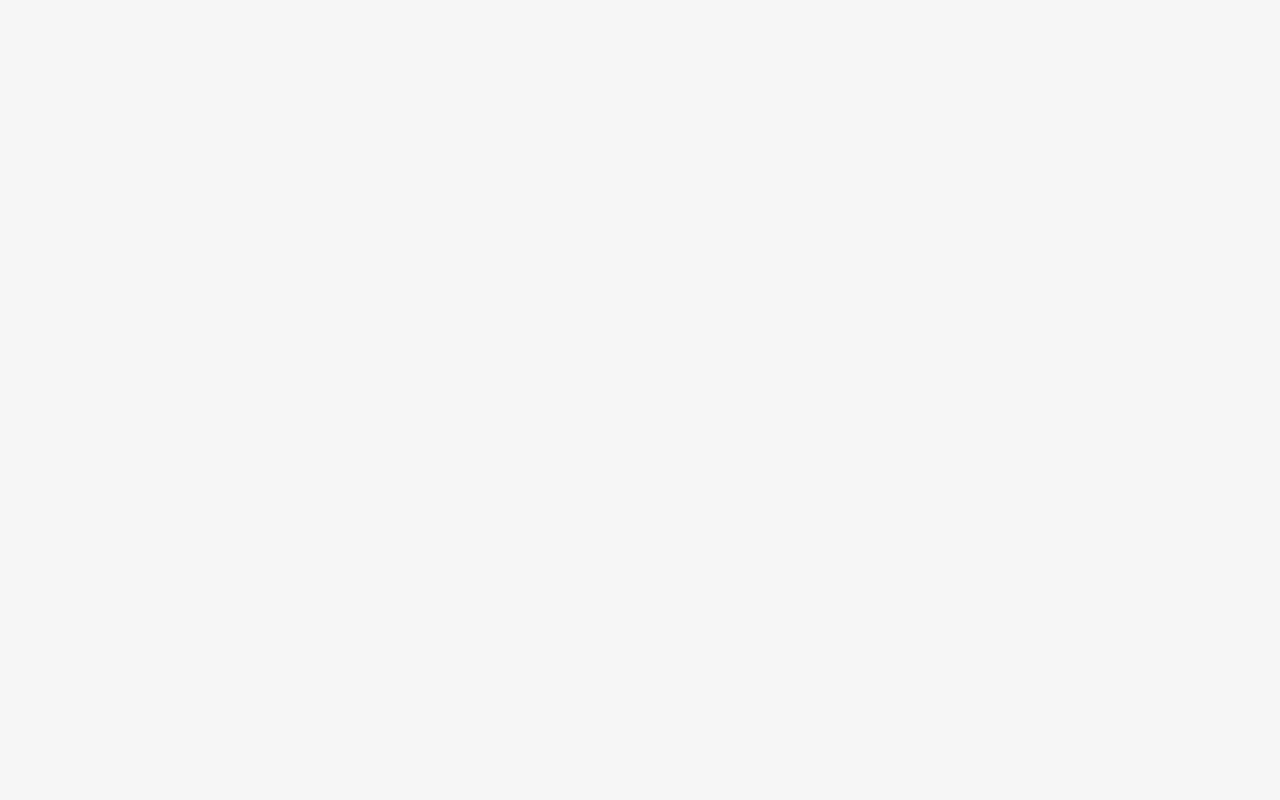
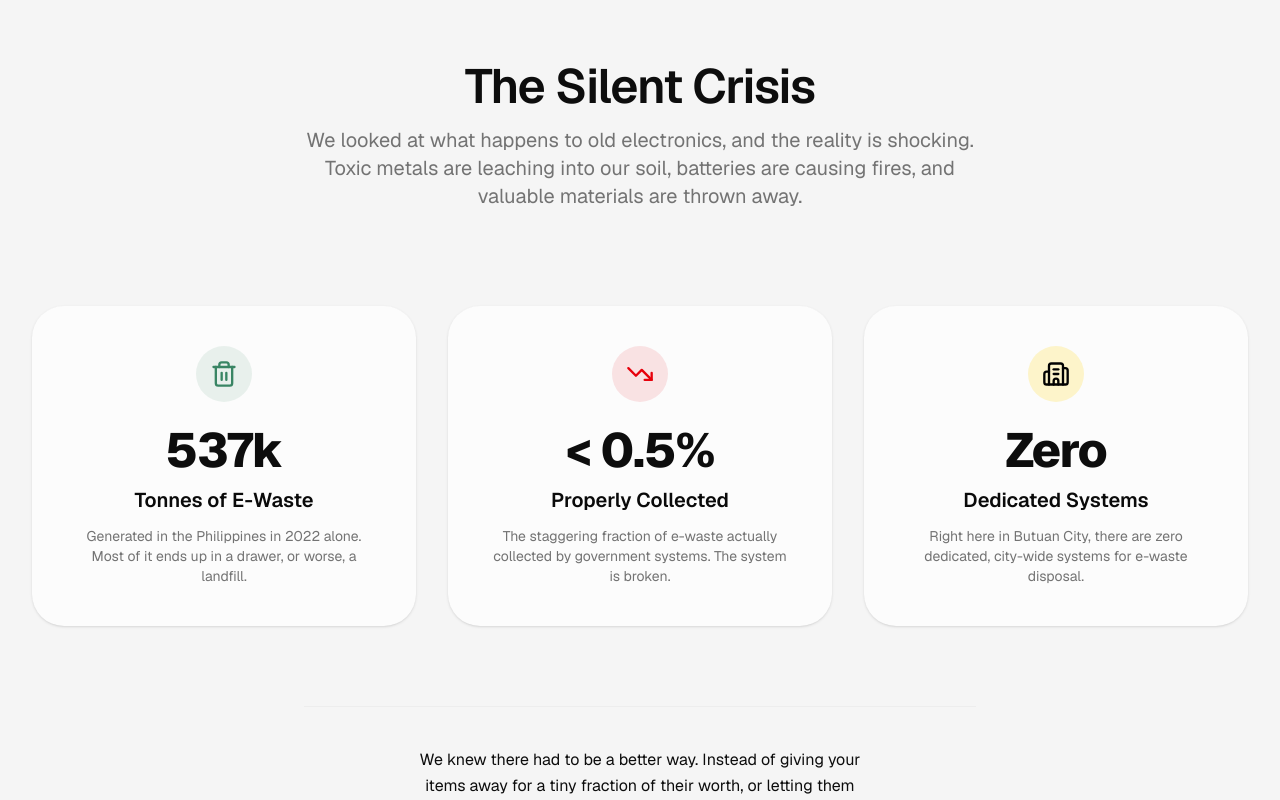
Before and after one commit to Jetrossgalinato/E-wise, a Next.js app: page /landing in a window 1280 px wide. Shown: the part 1280-2080 px from the top of the page. Before the commit the page ends 1213 px from the top, so only its background shows below. Built offline with nearby package versions, Linux system fonts and the light colour scheme.

Commit message:
feat: add problem section component

```diff
--- /dev/null
+++ b/app/landing/components/problem-section.tsx
@@ -0,0 +1,94 @@
+import React from "react";
+import { Trash2, TrendingDown, Building2 } from "lucide-react";
+import {
+  TypographyH2,
+  TypographyLead,
+  TypographyLarge,
+  TypographyMuted,
+  TypographyP,
+} from "@/components/ui/typography";
+
+const ProblemSection: React.FC = () => {
+  return (
+    <section className="w-full py-20 md:py-32 bg-secondary/30 border-y border-border transition-colors duration-300">
+      <div className="max-w-7xl mx-auto px-4 sm:px-6 lg:px-8">
+        {/* Section Header */}
+        <div className="max-w-2xl mx-auto text-center mb-16 md:mb-24 [&_h2]:border-none [&_h2]:pb-0">
+          <TypographyH2>The Silent Crisis</TypographyH2>
+          <div className="mt-4">
+            <TypographyLead>
+              We looked at what happens to old electronics, and the reality is
+              shocking. Toxic metals are leaching into our soil, batteries are
+              causing fires, and valuable materials are thrown away.
+            </TypographyLead>
+          </div>
+        </div>
+
+        {/* Statistics Grid */}
+        <div className="grid grid-cols-1 md:grid-cols-3 gap-8 mb-20">
+          {/* Stat Card 1 */}
+          <div className="flex flex-col items-center text-center p-8 lg:p-10 rounded-[2rem] bg-card text-card-foreground shadow-sm hover:shadow-md transition-all duration-300 h-full">
+            <div className="h-14 w-14 rounded-full bg-primary/10 flex items-center justify-center mb-6 text-primary">
+              <Trash2 className="w-7 h-7" />
+            </div>
+            <span className="text-4xl lg:text-5xl font-extrabold tracking-tight mb-3 text-foreground">
+              537k
+            </span>
+            <TypographyLarge>Tonnes of E-Waste</TypographyLarge>
+            <div className="mt-3 flex-1">
+              <TypographyMuted>
+                Generated in the Philippines in 2022 alone. Most of it ends up
+                in a drawer, or worse, a landfill.
+              </TypographyMuted>
+            </div>
+          </div>
+
+          {/* Stat Card 2 */}
+          <div className="flex flex-col items-center text-center p-8 lg:p-10 rounded-[2rem] bg-card text-card-foreground shadow-sm hover:shadow-md transition-all duration-300 h-full">
+            <div className="h-14 w-14 rounded-full bg-destructive/10 flex items-center justify-center mb-6 text-destructive">
+              <TrendingDown className="w-7 h-7" />
+            </div>
+            <span className="text-4xl lg:text-5xl font-extrabold tracking-tight mb-3 text-foreground">
+              &lt; 0.5%
+            </span>
+            <TypographyLarge>Properly Collected</TypographyLarge>
+            <div className="mt-3 flex-1">
+              <TypographyMuted>
+                The staggering fraction of e-waste actually collected by
+                government systems. The system is broken.
+              </TypographyMuted>
+            </div>
+          </div>
+
+          {/* Stat Card 3 */}
+          <div className="flex flex-col items-center text-center p-8 lg:p-10 rounded-[2rem] bg-card text-card-foreground shadow-sm hover:shadow-md transition-all duration-300 h-full">
+            <div className="h-14 w-14 rounded-full bg-accent/20 flex items-center justify-center mb-6 text-accent-foreground">
+              <Building2 className="w-7 h-7" />
+            </div>
+            <span className="text-4xl lg:text-5xl font-extrabold tracking-tight mb-3 text-foreground">
+              Zero
+            </span>
+            <TypographyLarge>Dedicated Systems</TypographyLarge>
+            <div className="mt-3 flex-1">
+              <TypographyMuted>
+                Right here in Butuan City, there are zero dedicated, city-wide
+                systems for e-waste disposal.
+              </TypographyMuted>
+            </div>
+          </div>
+        </div>
+
+        {/* Closing Thought / Pivot to Solution */}
+        <div className="max-w-2xl mx-auto pt-10 border-t border-border/50 flex justify-center text-center">
+          <TypographyP>
+            We knew there had to be a better way. Instead of giving your items
+            away for a tiny fraction of their worth, or letting them disappear
+            into sidecars...
+          </TypographyP>
+        </div>
+      </div>
+    </section>
+  );
+};
+
+export default ProblemSection;
--- a/app/landing/page.tsx
+++ b/app/landing/page.tsx
@@ -1,9 +1,11 @@
 import HeroSection from "./components/hero-section";
+import ProblemSection from "./components/problem-section";
 
 export default function LandingPage() {
   return (
     <div>
       <HeroSection />
+      <ProblemSection />
     </div>
   );
 }
--- a/components/ui/typography.tsx
+++ b/components/ui/typography.tsx
@@ -10,7 +10,7 @@ export function TypographyH1({ children }: { children: React.ReactNode }) {
 
 export function TypographyH2({ children }: { children: React.ReactNode }) {
   return (
-    <h2 className="scroll-m-20 border-b pb-2 text-2xl md:text-3xl font-semibold tracking-tight first:mt-0">
+    <h2 className="scroll-m-20 border-b pb-2 text-2xl md:text-5xl font-semibold tracking-tight first:mt-0">
       {children}
     </h2>
   );
```
